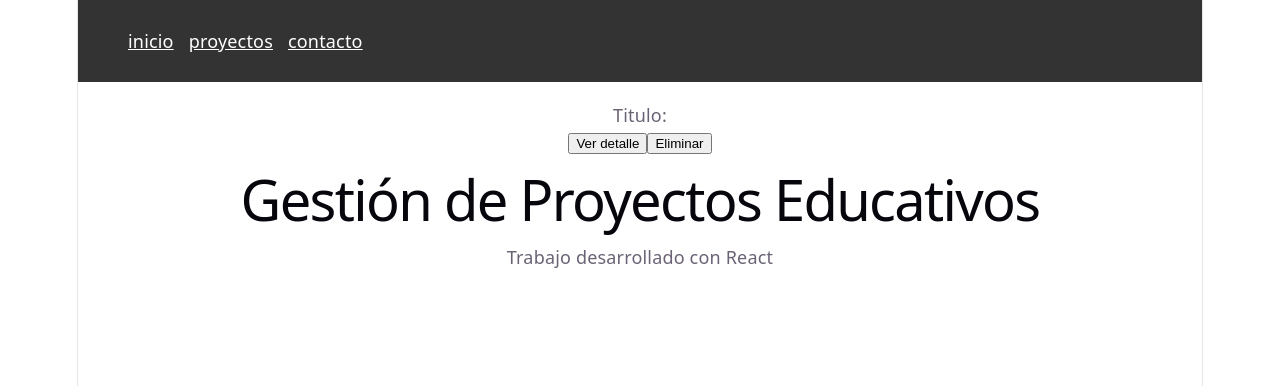
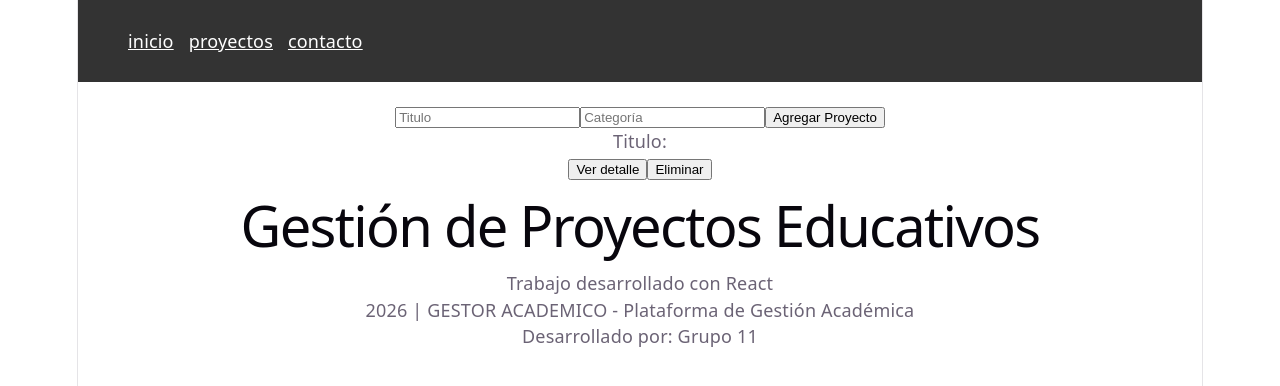
Before and after one commit to victor-efimov/pv_tp03_Grupo11, a React (Vite) app in the folder my-app/: page / in a window 1280 px wide. Shown: the top 386 px of the page. Built offline with nearby package versions, Linux system fonts and the light colour scheme.

Commit message:
LucianaCardozo funcion de agregarProyecto y Footer terminado

```diff
--- a/my-app/src/App.jsx
+++ b/my-app/src/App.jsx
@@ -1,6 +1,7 @@
 import Listaproyectos from './components/Listaproyectos.jsx'
 import BarraNavegacion from './components/BarraNavegacion.jsx';
 import Header from './components/Header.jsx';
+import Footer from './components/Footer.jsx';
 
 function App() {
   return (
@@ -8,6 +9,7 @@ function App() {
     <BarraNavegacion />
     <Listaproyectos />
     <Header />
+    <Footer />
   </div>
   );
 }
--- /dev/null
+++ b/my-app/src/components/Footer.jsx
@@ -0,0 +1,9 @@
+const Footer = () => {
+    return(
+    <footer>
+        <p>2026 | GESTOR ACADEMICO - Plataforma de Gestión Académica</p>
+        <p>Desarrollado por: Grupo 11</p>
+    </footer>
+    );
+}
+export default Footer;
--- a/my-app/src/components/Listaproyectos.jsx
+++ b/my-app/src/components/Listaproyectos.jsx
@@ -7,8 +7,55 @@ const nuevaLista = proyectoService.eliminarProyecto(id);
 setProyectos(nuevaLista);
 };
 
+const [nuevoProyecto, setNuevoProyecto] = useState({
+   titulo: "",
+   categoria: ""
+});
+
+const manejarCambio = (e) => {
+    const {name, value, type, checked} = e.target;
+    setNuevoProyecto({
+        ...nuevoProyecto,
+        [name]: type === 'checkbox' ? checked : value
+    });
+};
+
+const handleAgregar = () => {
+    const nuevaLista = proyectoService.agregarProyecto(nuevoProyecto);
+    setProyectos(nuevaLista);
+    setNuevoProyecto({
+        titulo: "",
+        categoria: ""
+    });
+};
+
 return(
 <main>
+
+    <div className="tarjetaAgregarProyecto">
+
+    <input
+    type="text"
+    name="titulo"
+    placeholder="Titulo"
+    value={nuevoProyecto.titulo}
+    onChange={manejarCambio}
+    />
+
+    <input
+    type="text"
+    name="categoria"
+    placeholder="Categoría"
+    value={nuevoProyecto.categoria}
+    onChange={manejarCambio}
+    />
+
+    <button onClick={handleAgregar}>
+        Agregar Proyecto
+    </button>
+
+    </div>
+
 <div className="carta">
 
 <div className="carta2">
--- a/my-app/src/services/proyectoservices.js
+++ b/my-app/src/services/proyectoservices.js
@@ -45,6 +45,14 @@ return [...proyectos];
 
 };
 
+const agregarProyecto = (proyecto) => {
+
+    const nuevoProyecto = {...proyecto, id:Date.now()};
+    proyectos.push(nuevoProyecto);
+    return [...proyectos];
+
+};
+
 const eliminarProyecto = (id) => {
 
 return proyectos.filter((proyecto) => proyecto.id !== id);
@@ -54,6 +62,7 @@ return proyectos.filter((proyecto) => proyecto.id !== id);
 return {
 
 obtenerProyectos,
+agregarProyecto,
 eliminarProyecto
 
 };
```
